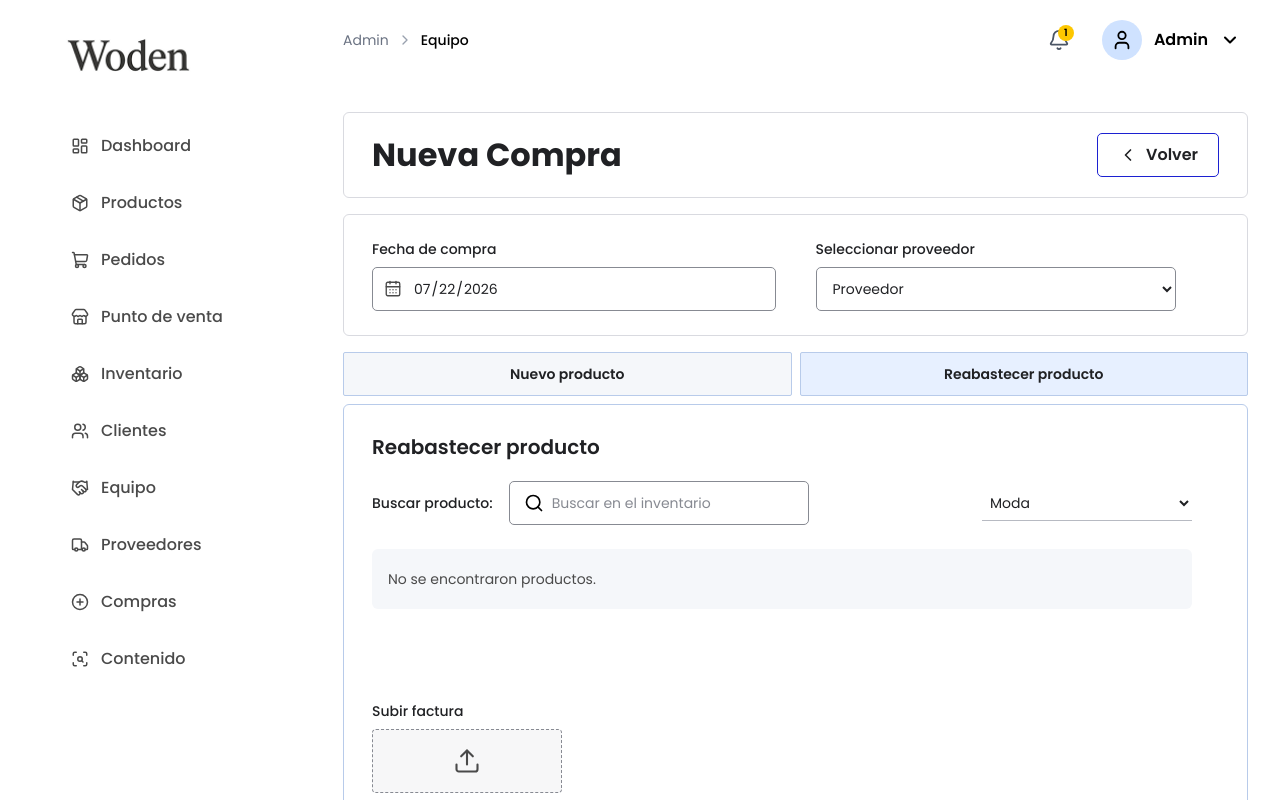
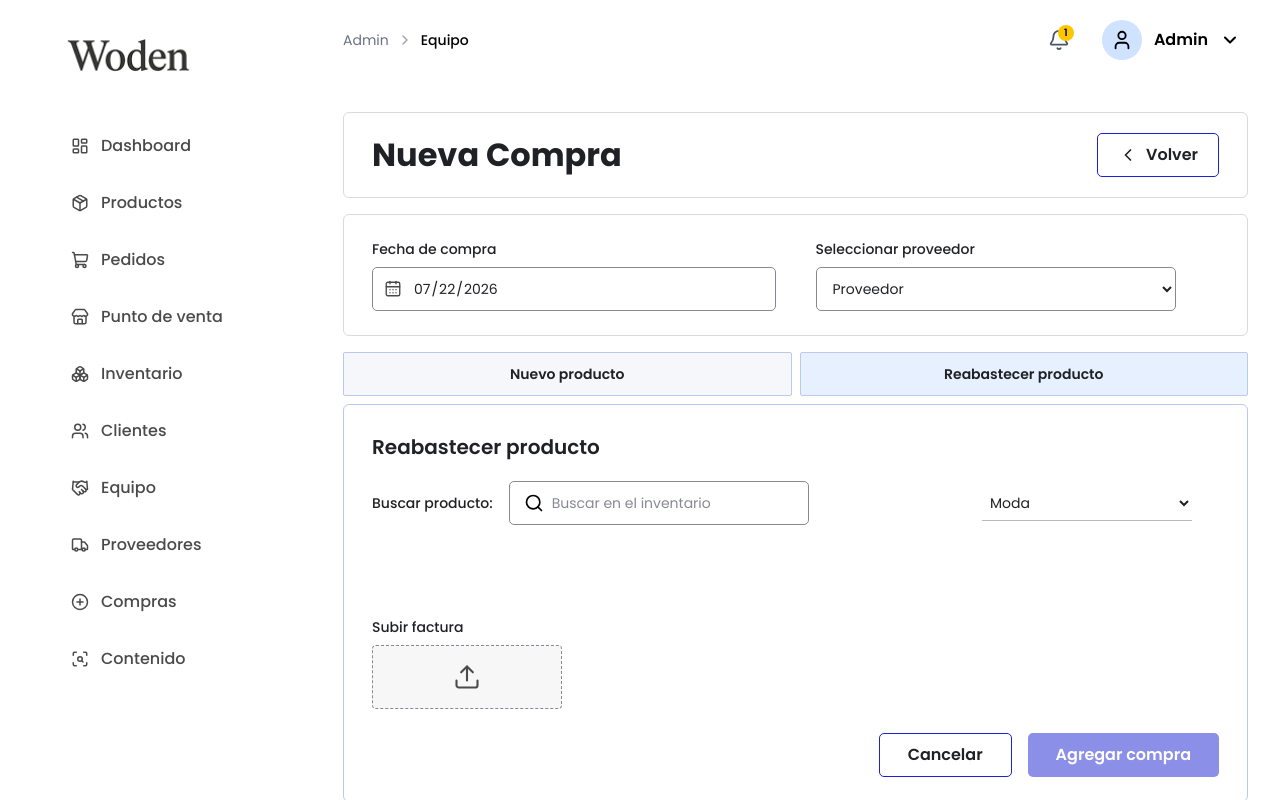
Before and after one commit to xXSalvadorAndradeXx/enterprise-digital-transform, a Next.js app in the folder erp-admin/: page /compras/nueva in a window 1280 px wide. Both pictures are taken after a click on the tab "Reabastecer producto". Shown: the top 800 px of the page. Built offline with nearby package versions, Linux system fonts and the light colour scheme.

Commit message:
TASK 694 - T-14: corregir estado vacío en reabastecimiento
Se corrigió el buscador de Reabastecer para ocultar el mensaje de "productos no encontrados" cuando el campo queda vacío, manteniendo la búsqueda y las existencias sin cambios.

```diff
--- a/erp-admin/src/app/(erp)/compras/components/form/RestockProductForm.tsx
+++ b/erp-admin/src/app/(erp)/compras/components/form/RestockProductForm.tsx
@@ -134,11 +134,11 @@ export function RestockProductForm({
             </output>
           </div>
         </div>
-      ) : (
+      ) : normalizedSearch !== "" ? (
         <p className="mt-6 rounded-md bg-[#F5F7FA] px-4 py-5 text-sm text-[#4A4A4A]">
           No se encontraron productos.
         </p>
-      )}
+      ) : null}
     </section>
   );
 }
```
